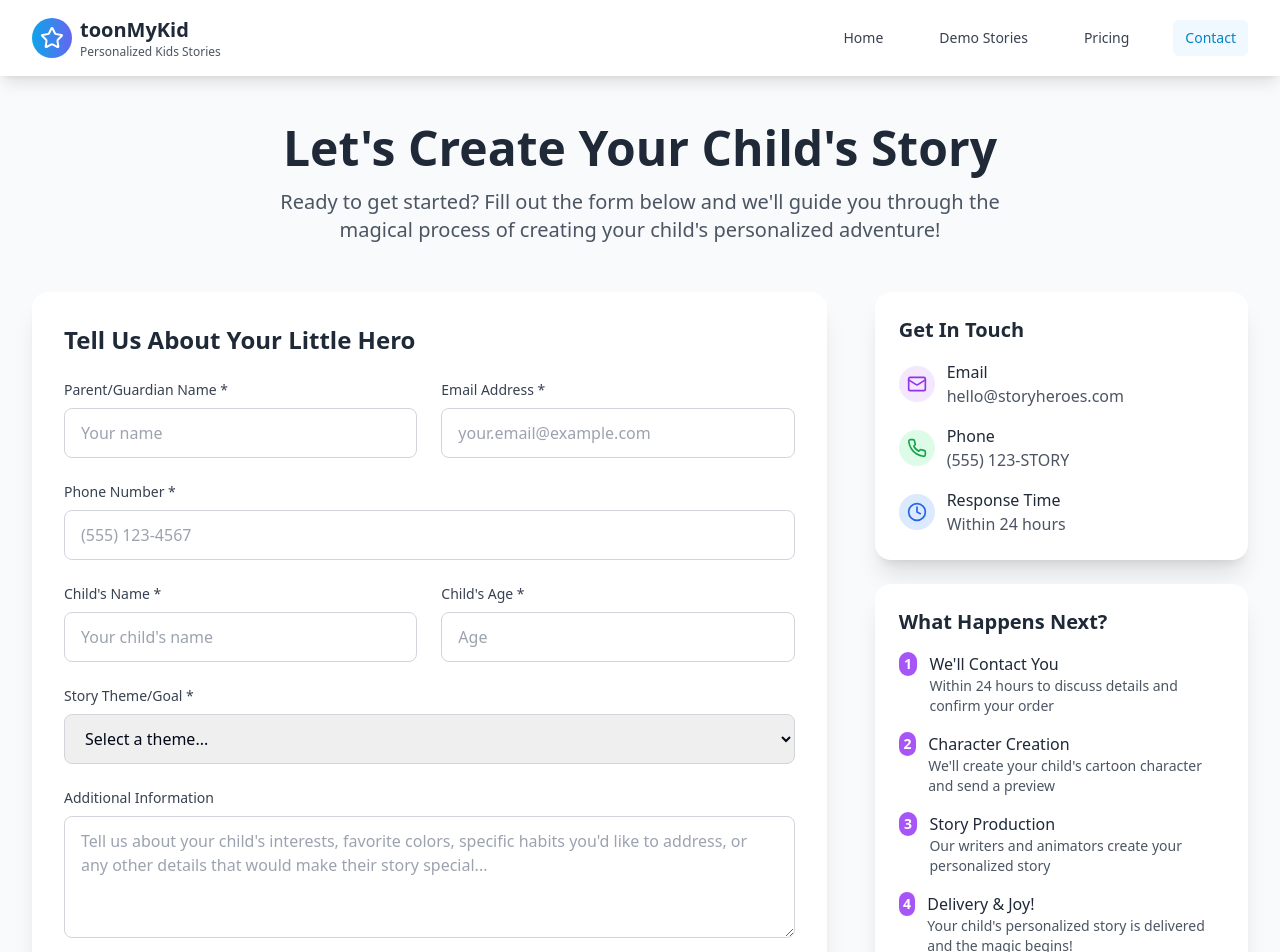
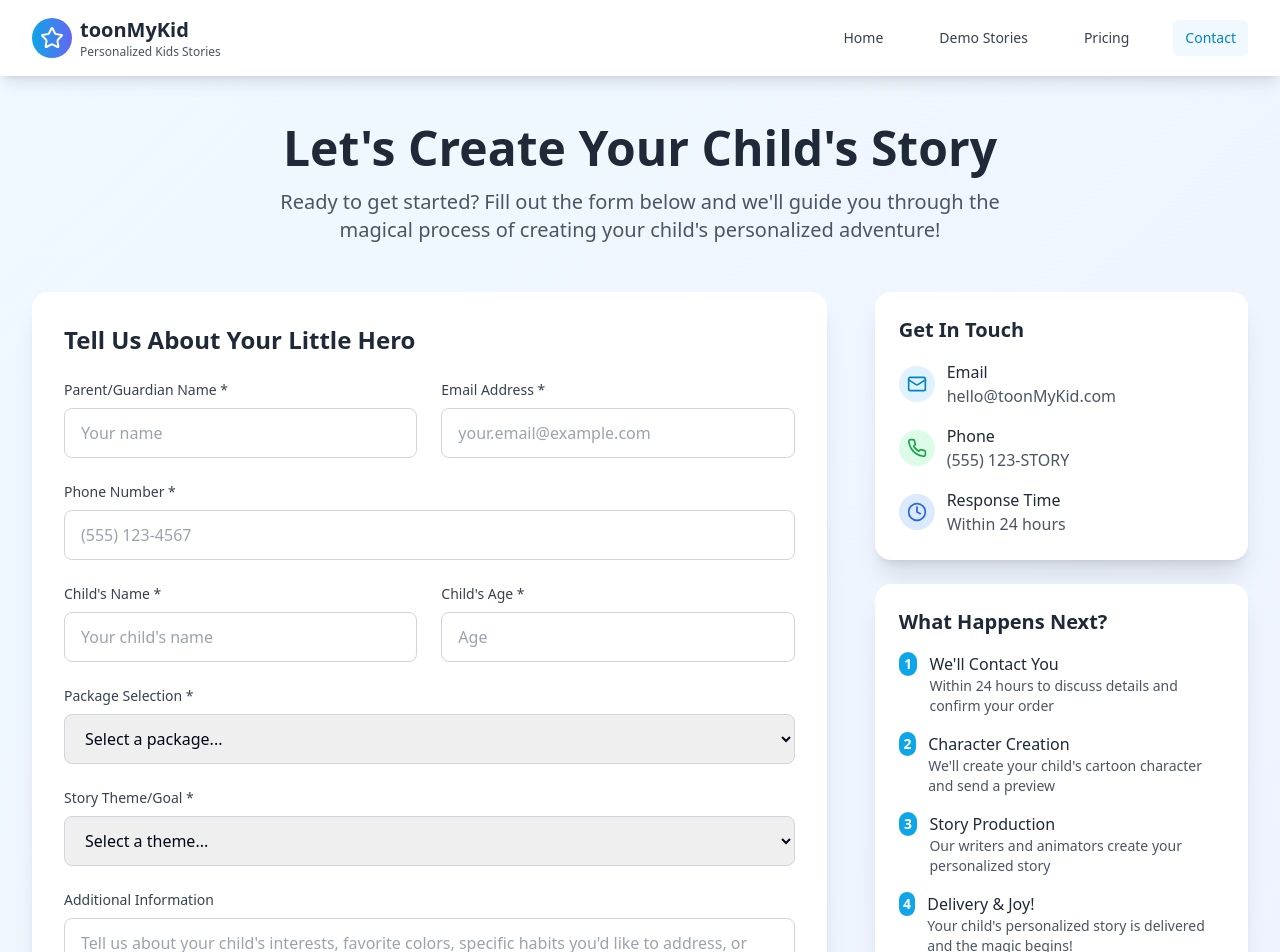
Before and after one commit to nafiul-adnan/ToonMyKid, a React (Vite) app: page /contact in a window 1280 px wide. Shown: the top 952 px of the page. Built offline with nearby package versions, Linux system fonts and the light colour scheme.

Commit message:
feat: Pass pricing info to contact form
Pass pricing information to the contact form via query parameters.

```diff
--- a/src/pages/Contact.tsx
+++ b/src/pages/Contact.tsx
@@ -1,7 +1,6 @@
-
 import { useState, useEffect } from 'react';
 import { useLocation } from 'react-router-dom';
-import { Mail, Phone, Clock, Shield, MessageCircle, Send } from 'lucide-react';
+import { Mail, Phone, Clock, Shield, MessageCircle, Send, Package } from 'lucide-react';
 import emailjs from 'emailjs-com';
 import { useToast } from '@/hooks/use-toast';
 
@@ -17,18 +16,34 @@ const Contact = () => {
     childName: '',
     childAge: '',
     storyTheme: '',
+    packageType: '',
     additionalInfo: '',
     urgency: 'standard'
   });
 
-  // Set the story theme from URL params when component mounts
+  const packages = [
+    { title: "Mini Hero", duration: "1 minute", originalPrice: 100, discountedPrice: 40 },
+    { title: "Story Champion", duration: "2 minutes", originalPrice: 200, discountedPrice: 80 },
+    { title: "Epic Adventure", duration: "3 minutes", originalPrice: 300, discountedPrice: 120 }
+  ];
+
+  // Set the story theme and package from URL params when component mounts
   useEffect(() => {
     const params = new URLSearchParams(location.search);
     const theme = params.get('theme');
+    const packageType = params.get('package');
+
     if (theme) {
       setFormData(prev => ({
         ...prev,
         storyTheme: theme
+      }));
+    }
+
+    if (packageType) {
+      setFormData(prev => ({
+        ...prev,
+        packageType: packageType
       }));
     }
   }, [location]);
@@ -38,6 +53,11 @@ const Contact = () => {
     setIsLoading(true);
 
     try {
+      const selectedPackage = packages.find(pkg => pkg.title === formData.packageType);
+      const packageInfo = selectedPackage
+        ? `${selectedPackage.title} (${selectedPackage.duration}) - $${selectedPackage.discountedPrice} (60% OFF from $${selectedPackage.originalPrice})`
+        : 'Not selected';
+
       // Prepare the message with all form data
       const message = `
 New Story Request:
@@ -48,6 +68,7 @@ Phone: ${formData.phone}
 Child Name: ${formData.childName}
 Child Age: ${formData.childAge}
 Story Theme: ${formData.storyTheme}
+Package Selected: ${packageInfo}
 Timeline: ${formData.urgency}
 Additional Information: ${formData.additionalInfo || 'None provided'}
       `;
@@ -75,6 +96,7 @@ Additional Information: ${formData.additionalInfo || 'None provided'}
         childName: '',
         childAge: '',
         storyTheme: '',
+        packageType: '',
         additionalInfo: '',
         urgency: 'standard'
       });
@@ -99,8 +121,10 @@ Additional Information: ${formData.additionalInfo || 'None provided'}
     }));
   };
 
+  const selectedPackage = packages.find(pkg => pkg.title === formData.packageType);
+
   return (
-    <div className="min-h-screen bg-gray-50 py-12">
+    <div className="min-h-screen bg-gradient-to-br from-sky-50 to-indigo-50 py-12">
       <div className="max-w-7xl mx-auto px-4 sm:px-6 lg:px-8">
         {/* Header */}
         <div className="text-center mb-12">
@@ -119,6 +143,24 @@ Additional Information: ${formData.additionalInfo || 'None provided'}
             <div className="bg-white rounded-2xl shadow-xl p-8">
               <h2 className="text-2xl font-bold text-gray-800 mb-6">Tell Us About Your Little Hero</h2>
 
+              {/* Package Selection Display */}
+              {selectedPackage && (
+                <div className="mb-6 p-4 bg-gradient-to-r from-sky-50 to-indigo-50 rounded-lg border border-sky-200">
+                  <div className="flex items-center space-x-2 mb-2">
+                    <Package className="h-5 w-5 text-sky-600" />
+                    <h3 className="font-semibold text-sky-800">Selected Package</h3>
+                  </div>
+                  <div className="text-sky-700">
+                    <p className="font-medium">{selectedPackage.title} ({selectedPackage.duration})</p>
+                    <p className="text-sm">
+                      <span className="line-through text-red-500">${selectedPackage.originalPrice}</span>
+                      <span className="ml-2 text-2xl font-bold text-emerald-600">${selectedPackage.discountedPrice}</span>
+                      <span className="ml-2 bg-amber-100 text-amber-800 px-2 py-1 rounded text-xs font-semibold">60% OFF</span>
+                    </p>
+                  </div>
+                </div>
+              )}
+
               <form onSubmit={handleSubmit} className="space-y-6">
                 {/* Parent Information */}
                 <div className="grid grid-cols-1 md:grid-cols-2 gap-6">
@@ -132,7 +174,7 @@ Additional Information: ${formData.additionalInfo || 'None provided'}
                       required
                       value={formData.parentName}
                       onChange={handleInputChange}
-                      className="w-full px-4 py-3 border border-gray-300 rounded-lg focus:ring-2 focus:ring-purple-500 focus:border-transparent"
+                      className="w-full px-4 py-3 border border-gray-300 rounded-lg focus:ring-2 focus:ring-sky-500 focus:border-transparent"
                       placeholder="Your name"
                     />
                   </div>
@@ -147,7 +189,7 @@ Additional Information: ${formData.additionalInfo || 'None provided'}
                       required
                       value={formData.email}
                       onChange={handleInputChange}
-                      className="w-full px-4 py-3 border border-gray-300 rounded-lg focus:ring-2 focus:ring-purple-500 focus:border-transparent"
+                      className="w-full px-4 py-3 border border-gray-300 rounded-lg focus:ring-2 focus:ring-sky-500 focus:border-transparent"
                       placeholder="your.email@example.com"
                     />
                   </div>
@@ -163,7 +205,7 @@ Additional Information: ${formData.additionalInfo || 'None provided'}
                     required
                     value={formData.phone}
                     onChange={handleInputChange}
-                    className="w-full px-4 py-3 border border-gray-300 rounded-lg focus:ring-2 focus:ring-purple-500 focus:border-transparent"
+                    className="w-full px-4 py-3 border border-gray-300 rounded-lg focus:ring-2 focus:ring-sky-500 focus:border-transparent"
                     placeholder="(555) 123-4567"
                   />
                 </div>
@@ -180,7 +222,7 @@ Additional Information: ${formData.additionalInfo || 'None provided'}
                       required
                       value={formData.childName}
                       onChange={handleInputChange}
-                      className="w-full px-4 py-3 border border-gray-300 rounded-lg focus:ring-2 focus:ring-purple-500 focus:border-transparent"
+                      className="w-full px-4 py-3 border border-gray-300 rounded-lg focus:ring-2 focus:ring-sky-500 focus:border-transparent"
                       placeholder="Your child's name"
                     />
                   </div>
@@ -197,10 +239,30 @@ Additional Information: ${formData.additionalInfo || 'None provided'}
                       max="12"
                       value={formData.childAge}
                       onChange={handleInputChange}
-                      className="w-full px-4 py-3 border border-gray-300 rounded-lg focus:ring-2 focus:ring-purple-500 focus:border-transparent"
+                      className="w-full px-4 py-3 border border-gray-300 rounded-lg focus:ring-2 focus:ring-sky-500 focus:border-transparent"
                       placeholder="Age"
                     />
                   </div>
+                </div>
+
+                <div>
+                  <label className="block text-sm font-medium text-gray-700 mb-2">
+                    Package Selection *
+                  </label>
+                  <select
+                    name="packageType"
+                    required
+                    value={formData.packageType}
+                    onChange={handleInputChange}
+                    className="w-full px-4 py-3 border border-gray-300 rounded-lg focus:ring-2 focus:ring-sky-500 focus:border-transparent"
+                  >
+                    <option value="">Select a package...</option>
+                    {packages.map((pkg) => (
+                      <option key={pkg.title} value={pkg.title}>
+                        {pkg.title} ({pkg.duration}) - ${pkg.discountedPrice} (60% OFF)
+                      </option>
+                    ))}
+                  </select>
                 </div>
 
                 <div>
@@ -212,7 +274,7 @@ Additional Information: ${formData.additionalInfo || 'None provided'}
                     required
                     value={formData.storyTheme}
                     onChange={handleInputChange}
-                    className="w-full px-4 py-3 border border-gray-300 rounded-lg focus:ring-2 focus:ring-purple-500 focus:border-transparent"
+                    className="w-full px-4 py-3 border border-gray-300 rounded-lg focus:ring-2 focus:ring-sky-500 focus:border-transparent"
                   >
                     <option value="">Select a theme...</option>
                     <option value="brushing-teeth">Brushing Teeth</option>
@@ -235,7 +297,7 @@ Additional Information: ${formData.additionalInfo || 'None provided'}
                     rows={4}
                     value={formData.additionalInfo}
                     onChange={handleInputChange}
-                    className="w-full px-4 py-3 border border-gray-300 rounded-lg focus:ring-2 focus:ring-purple-500 focus:border-transparent"
+                    className="w-full px-4 py-3 border border-gray-300 rounded-lg focus:ring-2 focus:ring-sky-500 focus:border-transparent"
                     placeholder="Tell us about your child's interests, favorite colors, specific habits you'd like to address, or any other details that would make their story special..."
                   />
                 </div>
@@ -248,7 +310,7 @@ Additional Information: ${formData.additionalInfo || 'None provided'}
                     name="urgency"
                     value={formData.urgency}
                     onChange={handleInputChange}
-                    className="w-full px-4 py-3 border border-gray-300 rounded-lg focus:ring-2 focus:ring-purple-500 focus:border-transparent"
+                    className="w-full px-4 py-3 border border-gray-300 rounded-lg focus:ring-2 focus:ring-sky-500 focus:border-transparent"
                   >
                     <option value="standard">Standard (5-7 business days) - Free</option>
                     <option value="rush">Rush (2-3 business days) - +$50</option>
@@ -258,7 +320,7 @@ Additional Information: ${formData.additionalInfo || 'None provided'}
                 <button
                   type="submit"
                   disabled={isLoading}
-                  className="w-full bg-gradient-to-r from-purple-500 to-pink-500 text-white font-bold py-4 px-6 rounded-lg hover:from-purple-600 hover:to-pink-600 transition-all duration-300 transform hover:scale-105 flex items-center justify-center space-x-2 disabled:opacity-50 disabled:cursor-not-allowed"
+                  className="w-full bg-gradient-to-r from-sky-500 to-indigo-500 text-white font-bold py-4 px-6 rounded-lg hover:from-sky-600 hover:to-indigo-600 transition-all duration-300 transform hover:scale-105 flex items-center justify-center space-x-2 disabled:opacity-50 disabled:cursor-not-allowed"
                 >
                   <Send className="h-5 w-5" />
                   <span>{isLoading ? 'Sending...' : 'Send My Request'}</span>
@@ -275,12 +337,12 @@ Additional Information: ${formData.additionalInfo || 'None provided'}
 
               <div className="space-y-4">
                 <div className="flex items-center space-x-3">
-                  <div className="bg-purple-100 p-2 rounded-full">
-                    <Mail className="h-5 w-5 text-purple-600" />
+                  <div className="bg-sky-100 p-2 rounded-full">
+                    <Mail className="h-5 w-5 text-sky-600" />
                   </div>
                   <div>
                     <p className="font-medium text-gray-800">Email</p>
-                    <p className="text-gray-600">hello@storyheroes.com</p>
+                    <p className="text-gray-600">hello@toonMyKid.com</p>
                   </div>
                 </div>
 
@@ -312,7 +374,7 @@ Additional Information: ${formData.additionalInfo || 'None provided'}
 
               <div className="space-y-4">
                 <div className="flex items-start space-x-3">
-                  <div className="bg-purple-500 text-white w-6 h-6 rounded-full flex items-center justify-center text-sm font-bold">
+                  <div className="bg-sky-500 text-white w-6 h-6 rounded-full flex items-center justify-center text-sm font-bold">
                     1
                   </div>
                   <div>
@@ -322,7 +384,7 @@ Additional Information: ${formData.additionalInfo || 'None provided'}
                 </div>
 
                 <div className="flex items-start space-x-3">
-                  <div className="bg-purple-500 text-white w-6 h-6 rounded-full flex items-center justify-center text-sm font-bold">
+                  <div className="bg-sky-500 text-white w-6 h-6 rounded-full flex items-center justify-center text-sm font-bold">
                     2
                   </div>
                   <div>
@@ -332,7 +394,7 @@ Additional Information: ${formData.additionalInfo || 'None provided'}
                 </div>
 
                 <div className="flex items-start space-x-3">
-                  <div className="bg-purple-500 text-white w-6 h-6 rounded-full flex items-center justify-center text-sm font-bold">
+                  <div className="bg-sky-500 text-white w-6 h-6 rounded-full flex items-center justify-center text-sm font-bold">
                     3
                   </div>
                   <div>
@@ -342,7 +404,7 @@ Additional Information: ${formData.additionalInfo || 'None provided'}
                 </div>
 
                 <div className="flex items-start space-x-3">
-                  <div className="bg-purple-500 text-white w-6 h-6 rounded-full flex items-center justify-center text-sm font-bold">
+                  <div className="bg-sky-500 text-white w-6 h-6 rounded-full flex items-center justify-center text-sm font-bold">
                     4
                   </div>
                   <div>
```
Also changed, not shown: src/components/PricingCard.tsx (+6 -2 lines).
